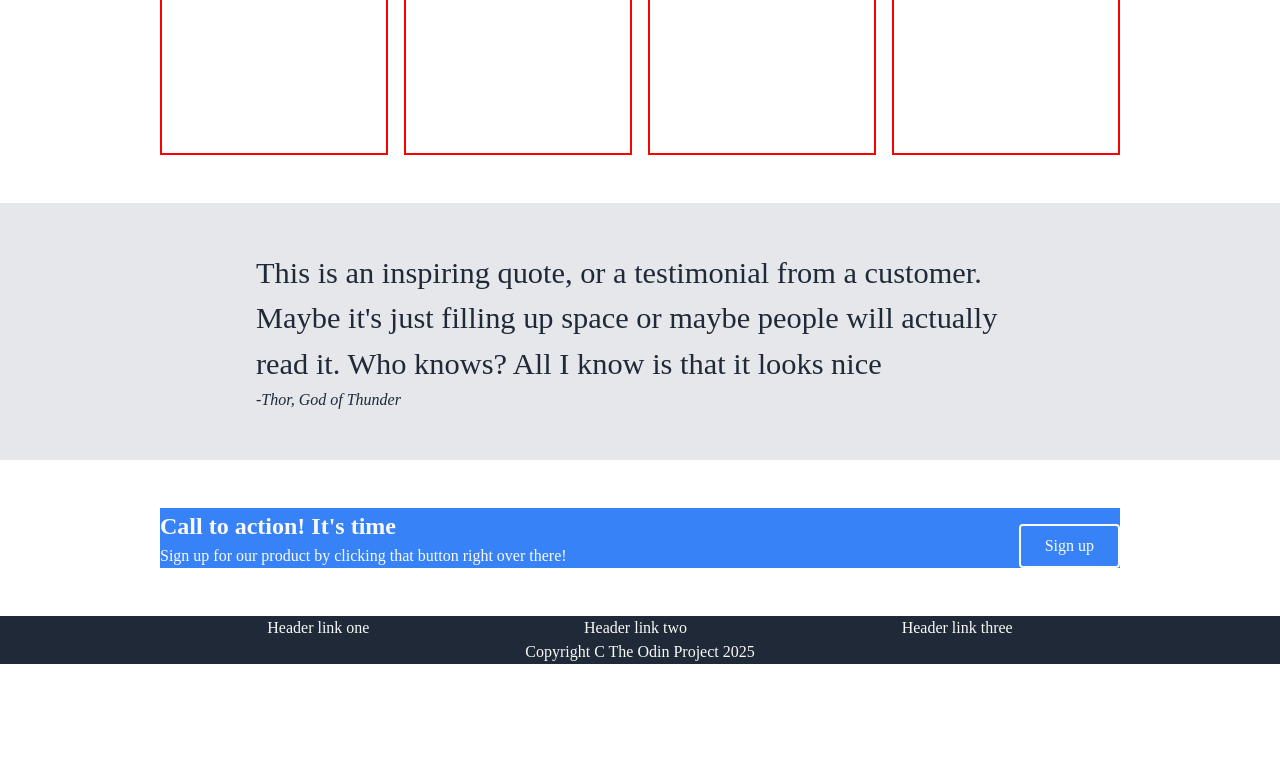
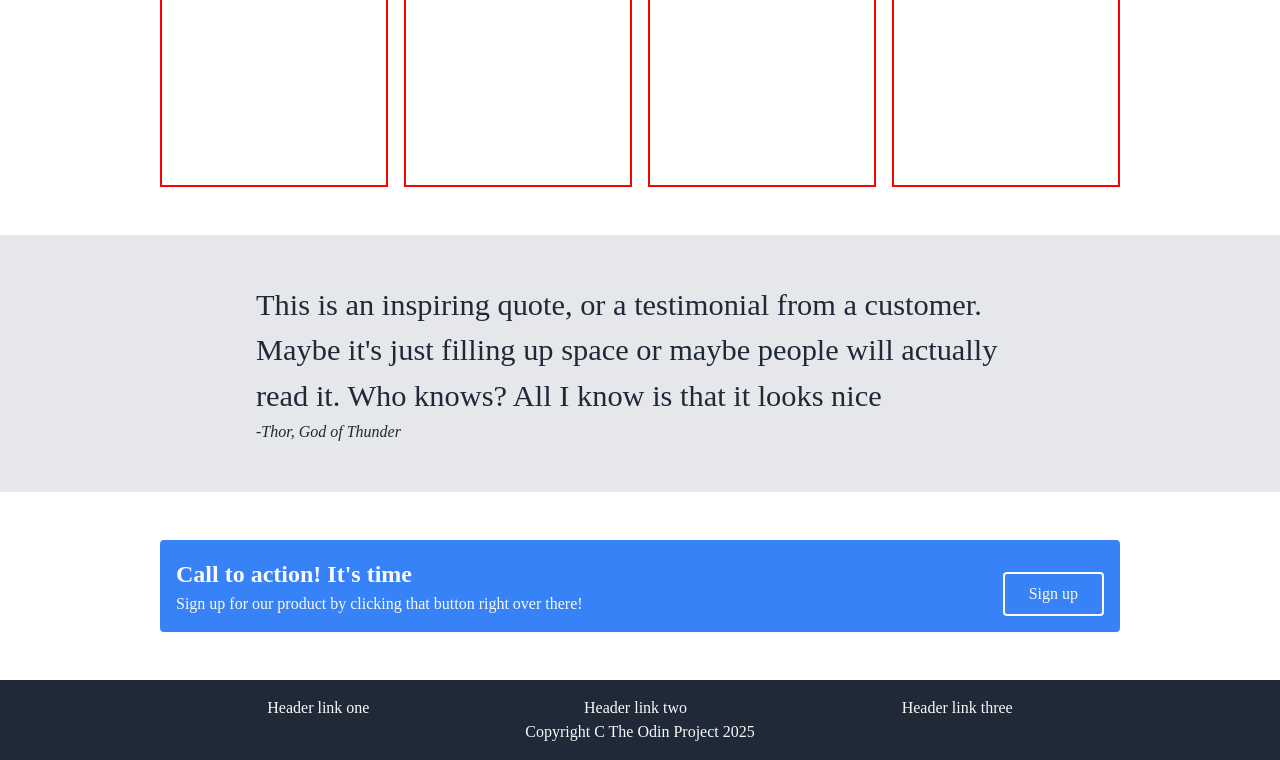
Before and after one commit to Deepesh2023/landing-page-2, a plain HTML site: page index.html in a window 1280 px wide. Shown: the part 578-1338 px from the top of the page. Before the commit the page ends 1242 px from the top, so only its background shows below. Drawn offline with Linux system fonts and the light colour scheme.

Commit message:
better padding for header and footer, border radius for call-to-action-card

```diff
--- a/styles.css
+++ b/styles.css
@@ -130,8 +130,8 @@ footer {
 
 main,
 section {
-  padding-top: 3rem;
-  padding-bottom: 3rem;
+  padding-top: 3em;
+  padding-bottom: 3em;
 }
 
 header,
@@ -141,11 +141,15 @@ footer {
   color: #f9faf8;
 }
 
+header,
+footer {
+  padding: 1em;
+}
+
 button {
   padding: 0.5em 1.5em;
   margin-top: 1em;
   border: none;
-  border-radius: 4px;
 }
 
 button,
@@ -191,9 +195,15 @@ button,
   margin: 0 auto;
 } */
 
+button,
+.call-to-action-card {
+  border-radius: 4px;
+}
+
 .call-to-action-card {
   display: block;
   text-align: center;
+  padding: 1em;
 }
 
 .call-to-action-card > button {
```
